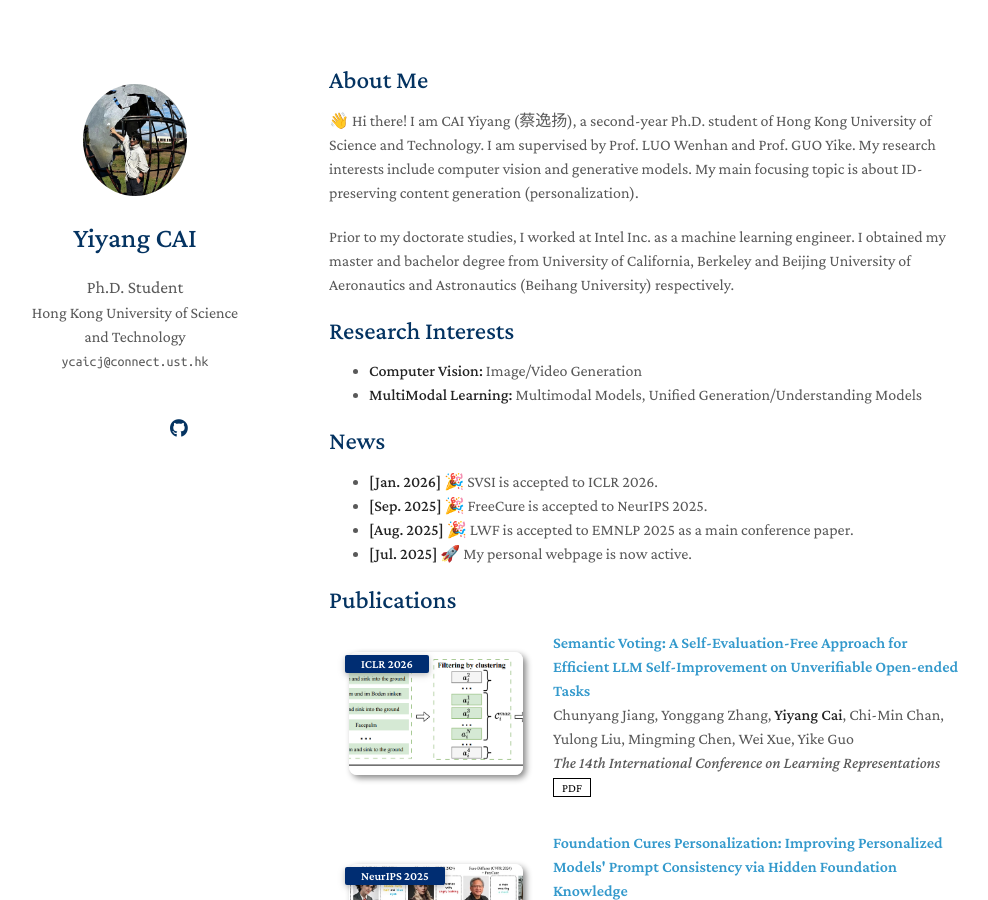
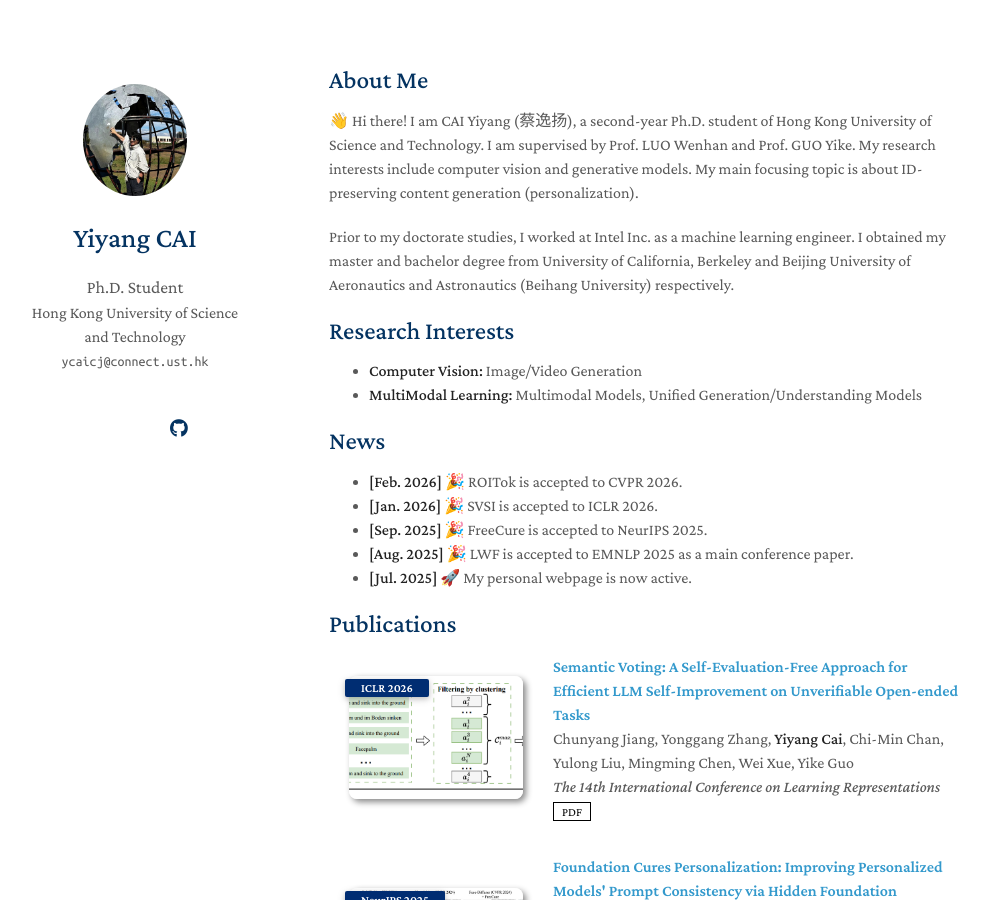
Before and after one commit to YIYANGCAI/YIYANGCAI.github.io, a Jekyll site: the page built from index.md, in a window 1280 px wide and 900 px high. Shown: the whole window, without its empty margins (141-1129 px from the left). Built offline with Jekyll 4.4.1, drawn with Linux system fonts in a browser that asks for light colours; a style sheet for code colours, icons or effects is not loaded; our own code applies the rules of GitHub Pages for plain Markdown files.

Commit message:
Update index.md

```diff
--- a/index.md
+++ b/index.md
@@ -15,6 +15,7 @@ Prior to my doctorate studies, I worked at Intel Inc. as a machine learning engi
 
 ## News
 
+- **[Feb. 2026]** 🎉 ROITok is accepted to CVPR 2026.
 - **[Jan. 2026]** 🎉 SVSI is accepted to ICLR 2026.
 - **[Sep. 2025]** 🎉 FreeCure is accepted to NeurIPS 2025.
 - **[Aug. 2025]** 🎉 LWF is accepted to EMNLP 2025 as a main conference paper.
```
